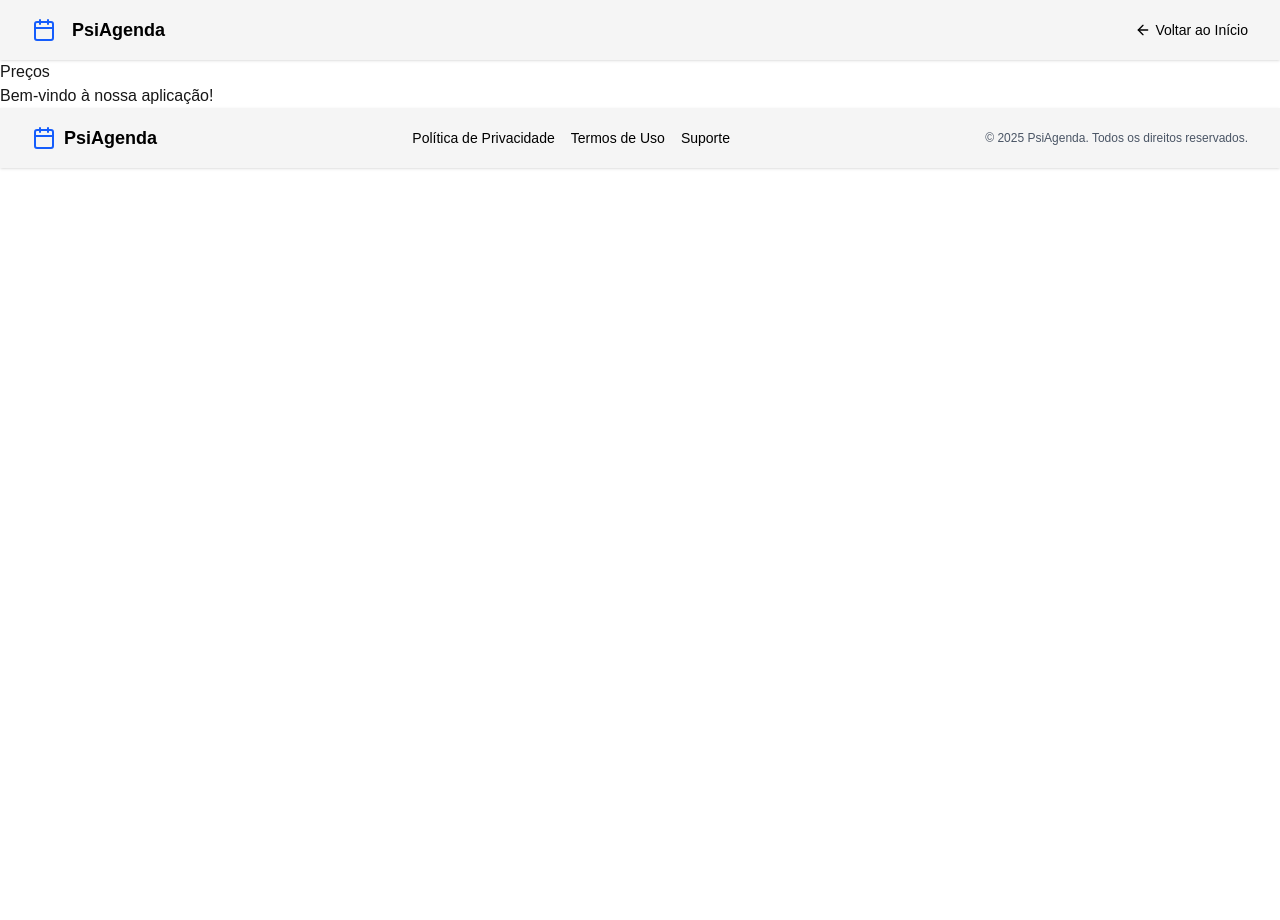
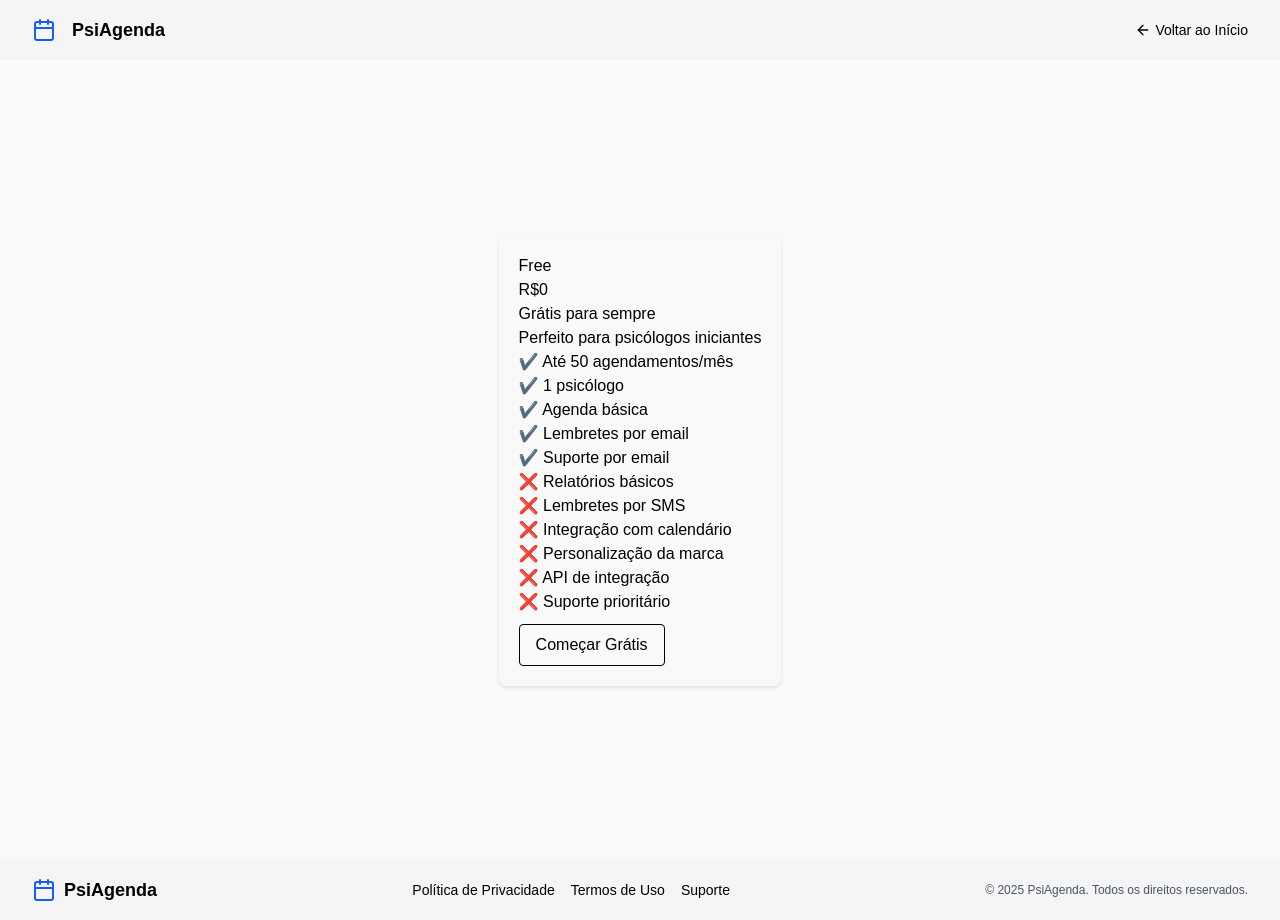
Before and after one commit to Trakna/Pedritor, a Next.js app: page /pricing in a window 1280 px wide. Before the commit the page ends 800 px from the top, so only its background shows below. Built offline with nearby package versions, Linux system fonts and the light colour scheme.

Commit message:
Addition Feature Card

```diff
--- a/package.json
+++ b/package.json
@@ -9,6 +9,7 @@
     "lint": "next lint"
   },
   "dependencies": {
+    "@heroicons/react": "^2.2.0",
     "next": "15.4.4",
     "nodemailer": "^7.0.5",
     "react": "19.1.0",
--- /dev/null
+++ b/src/app/components/feature-card/feature-card.tsx
@@ -0,0 +1,69 @@
+"use client";
+
+import React from "react";
+// Removendo a importação de ícones para simplificar
+// import { CheckIcon, XMarkIcon } from "@heroicons/react/24/solid";
+
+// Enum para os estilos de botão, agora apenas com nomes simples
+export enum ButtonStyle {
+  DEFAULT = "default",
+  OUTLINE = "outline",
+  PRIMARY = "primary",
+}
+
+type FeatureCardProps = {
+  highlightBorders?: boolean;
+  enabledFeatures: string[];
+  disabledFeatures: string[];
+  buttonName: string;
+  buttonStyle: ButtonStyle;
+  cardTitle: string;
+  cardValue: number;
+  monthly?: boolean;
+  valueInfo?: string;
+  cardSubtitle: string;
+  buttonHref: string;
+};
+
+export const FeatureCard: React.FC<FeatureCardProps> = ({
+  highlightBorders = false,
+  enabledFeatures,
+  disabledFeatures,
+  buttonName,
+  buttonStyle,
+  cardTitle,
+  cardValue,
+  monthly = false,
+  valueInfo = "",
+  cardSubtitle,
+  buttonHref,
+}) => {
+  const handleButtonClick = () => {
+    window.location.href = buttonHref;
+  };
+
+  return (
+    <div style={{ color: "black",border: highlightBorders ? '2px solid blue' : 'none', padding: '20px', margin: 'auto', maxWidth: '300px', backgroundColor: '#f9f9f9', borderRadius: '8px', boxShadow: '0 2px 4px rgba(0,0,0,0.1)' }}>
+      <h3>{cardTitle}</h3>
+      <div>
+        <span>R${cardValue}</span>
+        {monthly && <span> /mês</span>}
+      </div>
+      {valueInfo && <p>{valueInfo}</p>}
+      <p>{cardSubtitle}</p>
+      <ul>
+        {enabledFeatures.map((feature, index) => (
+          <li key={`enabled-${index}`}>✔️ {feature}</li>
+        ))}
+        {disabledFeatures.map((feature, index) => (
+          <li key={`disabled-${index}`}>❌ {feature}</li>
+        ))}
+      </ul>
+      <button onClick={handleButtonClick} style={{ marginTop: '10px', padding: '8px 16px', border: '1px solid black', borderRadius: '4px', cursor: 'pointer' }}>
+        {buttonName}
+      </button>
+    </div>
+  );
+};
+
+export default FeatureCard;
--- a/src/app/pricing/page.tsx
+++ b/src/app/pricing/page.tsx
@@ -1,8 +1,37 @@
-export default function Precos() {
+// src/app/pricing/page.tsx
+
+import { FeatureCard, ButtonStyle } from "../components/feature-card/feature-card";
+import React from "react";
+
+const PricingPage = () => {
   return (
-    <div>
-      <h1>Preços</h1>
-      <p>Bem-vindo à nossa aplicação!</p>
+    <div className="flex justify-center p-8 bg-gray-50 min-h-screen">
+      <FeatureCard
+        enabledFeatures={[
+          "Até 50 agendamentos/mês",
+          "1 psicólogo",
+          "Agenda básica",
+          "Lembretes por email",
+          "Suporte por email",
+        ]}
+        disabledFeatures={[
+          "Relatórios básicos",
+          "Lembretes por SMS",
+          "Integração com calendário",
+          "Personalização da marca",
+          "API de integração",
+          "Suporte prioritário",
+        ]}
+        buttonName="Começar Grátis"
+        buttonStyle={ButtonStyle.DEFAULT}
+        // A prop buttonAction foi removida daqui
+        cardTitle="Free"
+        cardValue={0}
+        valueInfo="Grátis para sempre"
+        cardSubtitle="Perfeito para psicólogos iniciantes"
+      />
     </div>
   );
-}
+};
+
+export default PricingPage;
```
Also changed, not shown: 1 other file (tests, documents, lock files or other folders).
